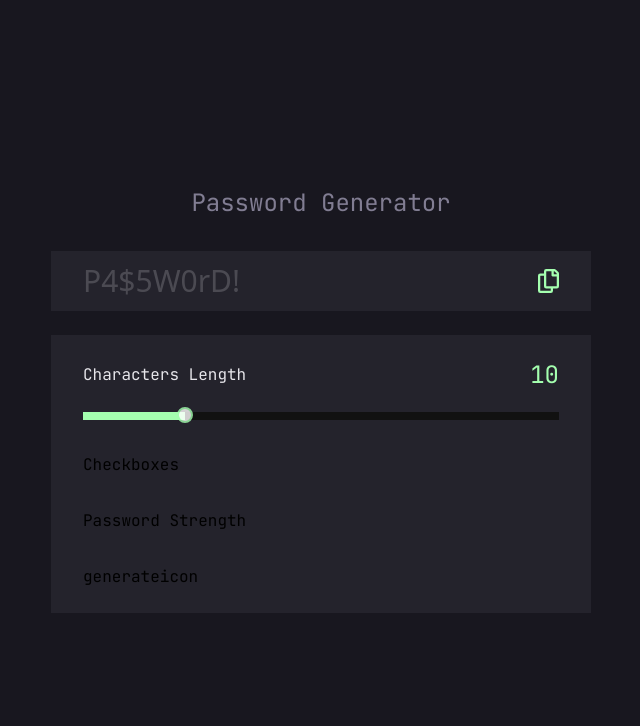
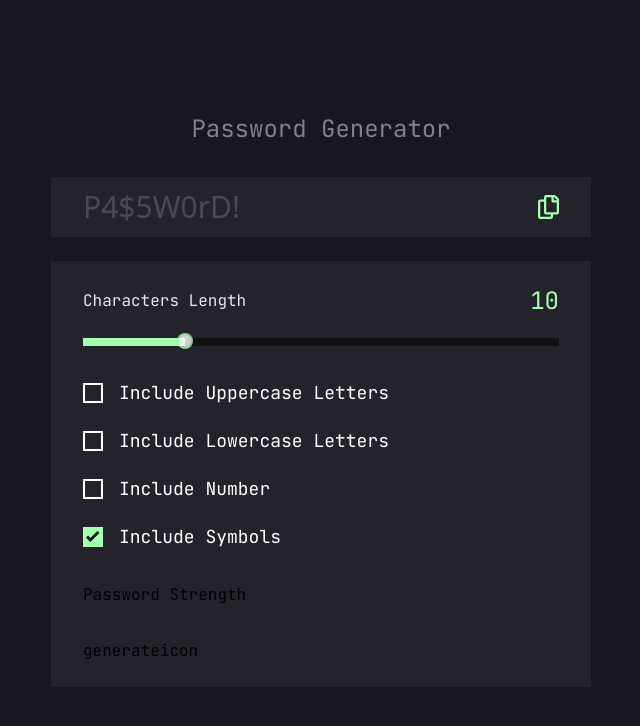
Before and after one commit to BuraYu/frontendMentor, a React (Vite) app in the folder passwordgenerator/: page / in a window 1280 px wide. Shown: the top 726 px of the page, without its empty margins (319-959 px from the left). Built offline with nearby package versions, Linux system fonts and the light colour scheme.

Commit message:
feat: add checkbox with own design

```diff
--- a/passwordgenerator/src/App.tsx
+++ b/passwordgenerator/src/App.tsx
@@ -2,14 +2,23 @@ import "./App.css";
 // import Copy from "./assets/icon-copy.svg";
 import { useState } from "react";
 import Slider from "rc-slider";
+import CheckIcon from "./assets/icon-check.svg";
 
 import "rc-slider/assets/index.css";
 
 function App() {
   const [passwordCreate, setPasswordCreated] = useState<boolean>(false);
-  // TODO rc-slider is passing values, but not a number? check this
   const [passwordLength, setPasswordLength] = useState<number | any>(10);
   const [isFocused, setIsFocused] = useState(false);
+  const [checked, setChecked] = useState({
+    upper: false,
+    lower: false,
+    number: false,
+    symbol: true,
+  });
+
+  // TODO add function
+  const toggleCheckbox = () => {};
 
   const handleClick = (): void => {
     setPasswordCreated(false);
@@ -77,7 +86,124 @@ function App() {
                 }}
               />
             </div>
-            <div>Checkboxes</div>
+            <div className="text-white text-lg">
+              <div className="mb-5">
+                <label
+                  className="flex gap-4 items-center relative"
+                  onChange={() =>
+                    setChecked((prevState) => ({
+                      ...prevState,
+                      upper: !prevState.upper,
+                    }))
+                  }
+                >
+                  <input
+                    type="checkbox"
+                    checked={checked.upper}
+                    className={`peer appearance-none w-5 h-5 rounded-none border-2 ${
+                      checked.upper
+                        ? "bg-neonGreen border-transparent"
+                        : "border-white bg-darkGrey"
+                    }   transition-all duration-200`}
+                  />
+                  <span
+                    className={`w-5 h-5 flex items-center justify-center absolute ${
+                      checked.upper ? "inline" : "hidden"
+                    }`}
+                  >
+                    <img src={CheckIcon} alt="Check Icon" />
+                  </span>
+                  Include Uppercase Letters
+                </label>
+              </div>
+              <div className="mb-5">
+                <label
+                  className="flex gap-4 items-center relative"
+                  onChange={() =>
+                    setChecked((prevState) => ({
+                      ...prevState,
+                      lower: !prevState.lower,
+                    }))
+                  }
+                >
+                  <input
+                    type="checkbox"
+                    checked={checked.lower}
+                    className={`peer appearance-none w-5 h-5 rounded-none border-2 ${
+                      checked.lower
+                        ? "bg-neonGreen border-transparent"
+                        : "border-white bg-darkGrey"
+                    }   transition-all duration-200`}
+                  />
+                  <span
+                    className={`w-5 h-5 flex items-center justify-center absolute ${
+                      checked.lower ? "inline" : "hidden"
+                    }`}
+                  >
+                    <img src={CheckIcon} alt="Check Icon" />
+                  </span>
+                  Include Lowercase Letters
+                </label>
+              </div>
+              <div className="mb-5">
+                <label
+                  className="flex gap-4 items-center relative"
+                  onChange={() =>
+                    setChecked((prevState) => ({
+                      ...prevState,
+                      number: !prevState.number,
+                    }))
+                  }
+                >
+                  <input
+                    type="checkbox"
+                    checked={checked.number}
+                    className={`peer appearance-none w-5 h-5 rounded-none border-2 ${
+                      checked.number
+                        ? "bg-neonGreen border-transparent"
+                        : "border-white bg-darkGrey"
+                    }   transition-all duration-200`}
+                  />
+                  <span
+                    className={`w-5 h-5 flex items-center justify-center absolute ${
+                      checked.number ? "inline" : "hidden"
+                    }`}
+                  >
+                    <img src={CheckIcon} alt="Check Icon" />
+                  </span>
+                  Include Number
+                </label>
+              </div>
+              <div>
+                <label
+                  className="flex gap-4 items-center relative"
+                  onChange={() =>
+                    setChecked((prevState) => ({
+                      ...prevState,
+                      symbol: !prevState.symbol,
+                    }))
+                  }
+                >
+                  <input
+                    type="checkbox"
+                    checked={checked.symbol}
+                    className={`peer appearance-none w-5 h-5 rounded-none border-2 ${
+                      checked.symbol
+                        ? "bg-neonGreen border-transparent"
+                        : "border-white bg-darkGrey"
+                    }   transition-all duration-200`}
+                  />
+                  <span
+                    className={`w-5 h-5 flex items-center justify-center absolute ${
+                      checked.symbol ? "inline" : "hidden"
+                    }`}
+                  >
+                    <img src={CheckIcon} alt="Check Icon" />
+                  </span>
+                  Include Symbols
+                </label>
+              </div>
+            </div>
             <div>Password Strength</div>
             <div>
               <span>generate</span>
```
